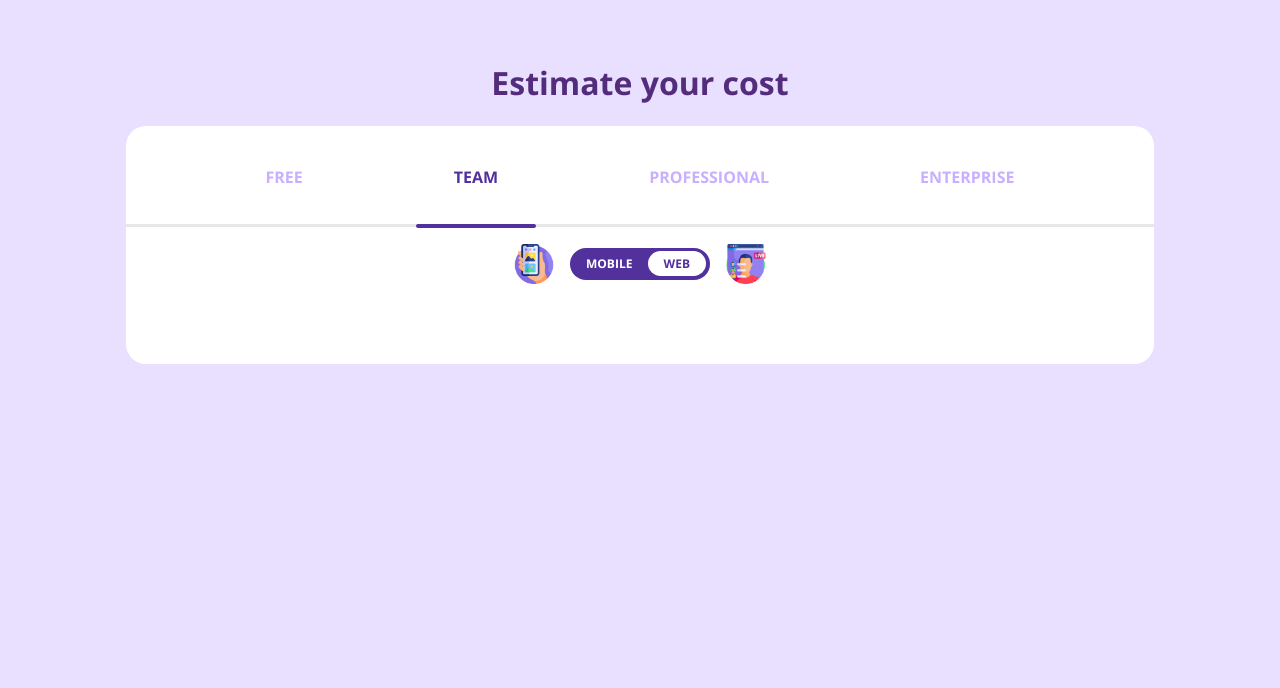
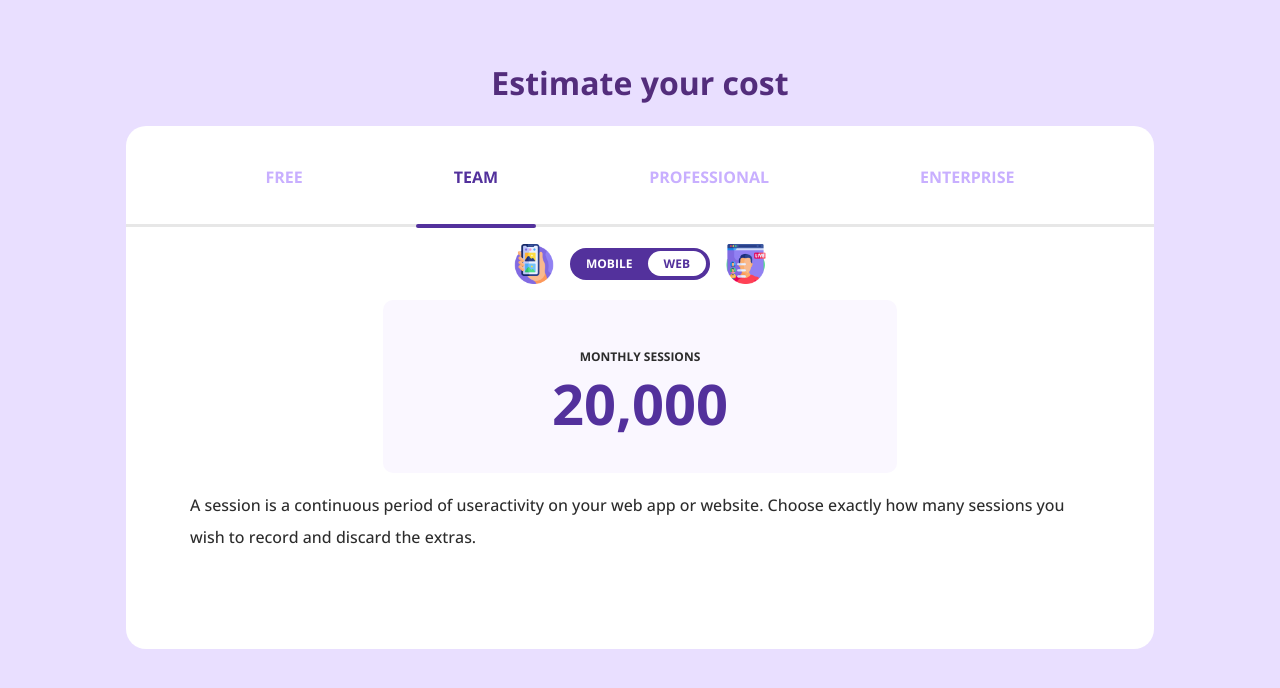
Before and after one commit to stkoev/cs-html-css-cost-estimator-project, a plain HTML site: page index.html in a window 1280 px wide. Drawn offline with nearby package versions, Linux system fonts and the light colour scheme.

Commit message:
build sessions card

```diff
--- a/index.css
+++ b/index.css
@@ -100,3 +100,27 @@ h1 {
   padding: 4px 16px;
   border-radius: 20px;
 }
+
+.sessions-card {
+  background-color: rgb(250, 247, 255);
+  text-align: center;
+  padding: 32px;
+  width: 50%;
+  text-transform: uppercase;
+  border-radius: 10px;
+}
+.sessions-card p {
+  color: rgb(44, 44, 44);
+  font-size: 12px;
+  font-weight: bold;
+  margin: 16px 0 0 0;
+}
+.sessions-card .number {
+  color: rgb(83, 49, 156);
+  font-size: 56px;
+  margin: 0;
+}
+.description {
+  line-height: 32px;
+  margin: 16px 0 32px 0;
+}
--- a/index.html
+++ b/index.html
@@ -34,6 +34,15 @@
         </div>
         <img src="images/icon2.png" alt="icon2" />
       </div>
+      <div class="sessions-card">
+        <p>Monthly sessions</p>
+        <p class="number">20,000</p>
+      </div>
+      <p class="description">
+        A session is a continuous period of useractivity on your web app or
+        website. Choose exactly how many sessions you wish to record and discard
+        the extras.
+      </p>
     </div>
   </body>
 </html>
```
